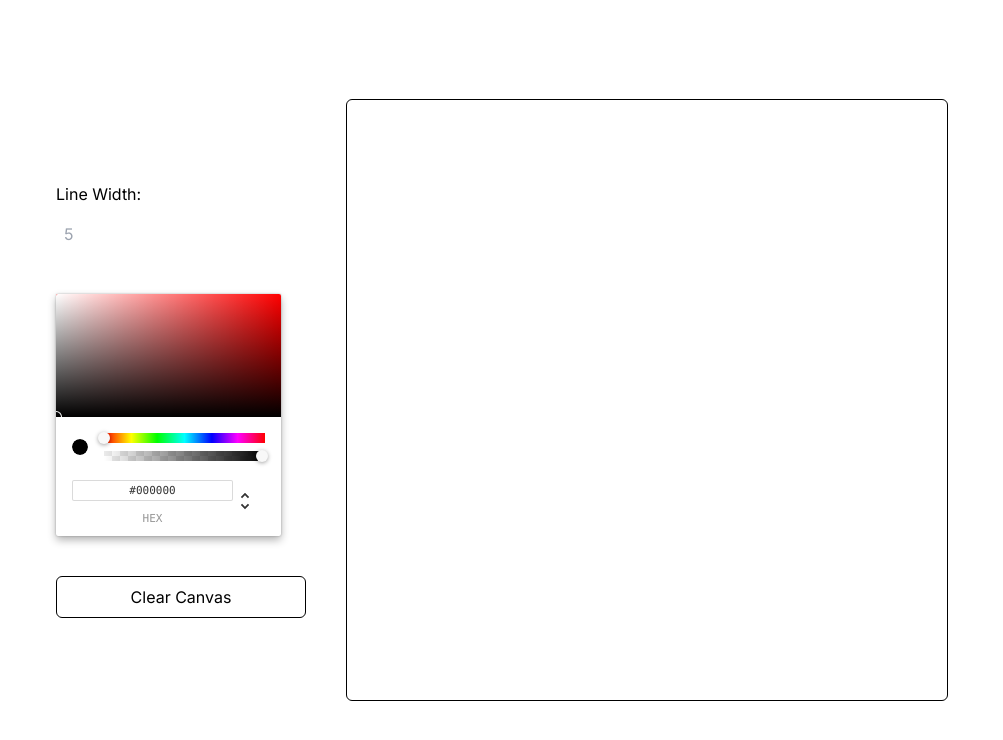
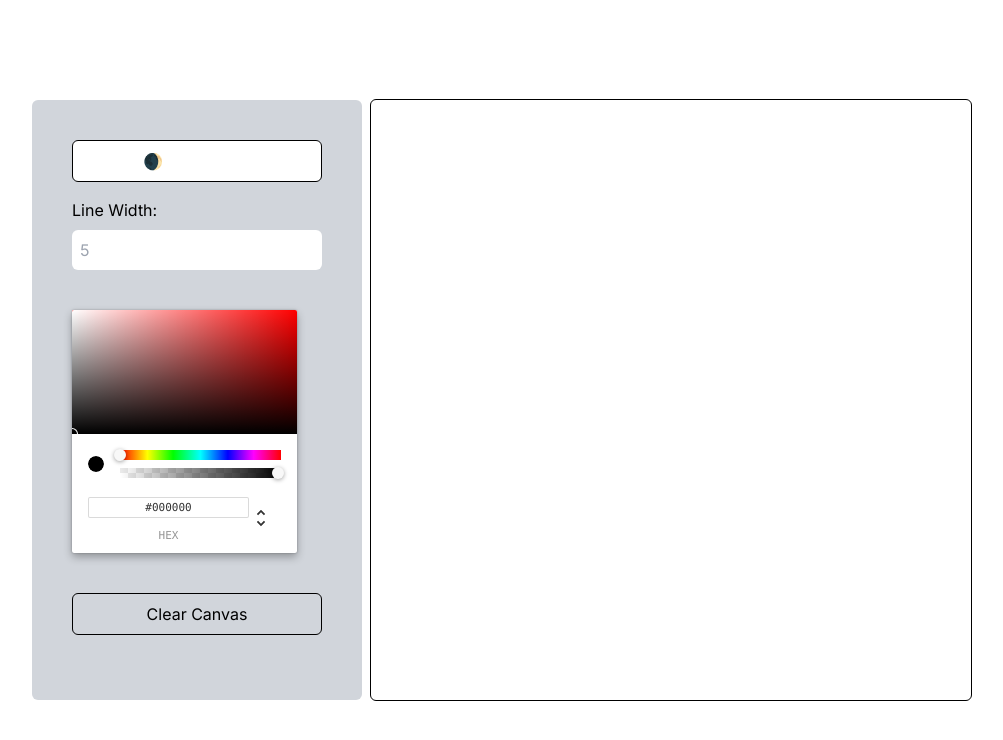
Before and after one commit to tekno-on-git/draw-a-bit, a Next.js app: page / in a window 1280 px wide. Shown: the top 740 px of the page, without its empty margins (138-1141 px from the left). Built offline with nearby package versions, Linux system fonts and the light colour scheme.

Commit message:
🔨: dark mode btn and conditions

```diff
--- a/app/page.tsx
+++ b/app/page.tsx
@@ -1,13 +1,14 @@
-'use client';
+"use client";
 
-import useDraw from '@/hooks/useDraw';
-import { useState } from 'react';
-import { ChromePicker } from 'react-color';
+import useDraw from "@/hooks/useDraw";
+import { useState } from "react";
+import { ChromePicker } from "react-color";
 
 export default function Home() {
-  const [color, setColor] = useState<string>('#000');
+  const [color, setColor] = useState<string>("#000");
   const [lineWidth, setLineWidth] = useState<number>(5);
   const { canvasRef, onMouseDown, clear } = useDraw(drawLine);
+  const [darkMode, setDarkMode] = useState(false);
 
   function drawLine({ prevPoint, currentPoint, ctx }: Draw) {
     const { x: currX, y: currY } = currentPoint;
@@ -29,22 +30,51 @@ export default function Home() {
   }
 
   return (
-    <div className="w-screen h-screen bg-white flex justify-center items-center">
-      <div className="flex flex-col gap-10 pr-10">
+    <div
+      className={`w-screen h-screen flex justify-center items-center ${
+        darkMode ? "bg-gray-900" : "bg-white"
+      }`}
+    >
+      <div
+        className={`flex flex-col gap-10 p-10 rounded-md mr-2 h-[600px] ${
+          darkMode ? "bg-gray-500" : "bg-gray-300"
+        }`}
+      >
         <div className="flex flex-col gap-2">
+          <button
+            type="button"
+            className={` bg-white rounded-md p-2 mb-2 ${
+              !darkMode &&
+              " bg-gray-700 text-white border border-black rounded-md"
+            }`}
+            onClick={() => {
+              setDarkMode(!darkMode);
+            }}
+          >
+            {darkMode ? "☀️ Light Mode" : "🌒 Dark Mode"}
+          </button>
           <label htmlFor="number">Line Width: </label>
           <input
             type="number"
             placeholder="5"
             className="p-2 rounded-md border-black"
-            onChange={(e) => setLineWidth(parseInt(e.target.value))}
+            onChange={(e) => {
+              let lw = parseInt(e.target.value == "" ? "5" : e.target.value);
+              if (lw > 15) {
+                alert("Line width should be less than 15");
+                return;
+              }
+              setLineWidth(lw);
+            }}
           />
         </div>
         <ChromePicker color={color} onChange={(e) => setColor(e.hex)} />
         <button
           type="button"
           onClick={clear}
-          className="p-2 rounded-md border border-black "
+          className={`bg-gray-300 rounded-md p-2 ${
+            !darkMode && "border border-black rounded-md"
+          }`}
         >
           Clear Canvas
         </button>
@@ -54,7 +84,9 @@ export default function Home() {
         ref={canvasRef}
         width={600}
         height={600}
-        className="border border-black rounded-md"
+        className={`border border-black rounded-md bg-white ${
+          darkMode && "border-white bg-black"
+        }`}
       />
     </div>
   );
--- a/package.json
+++ b/package.json
@@ -2,7 +2,6 @@
   "name": "draw-a-bit",
   "version": "0.1.0",
   "private": true,
-  "type": "module",
   "scripts": {
     "dev": "next dev",
     "build": "next build",
```
